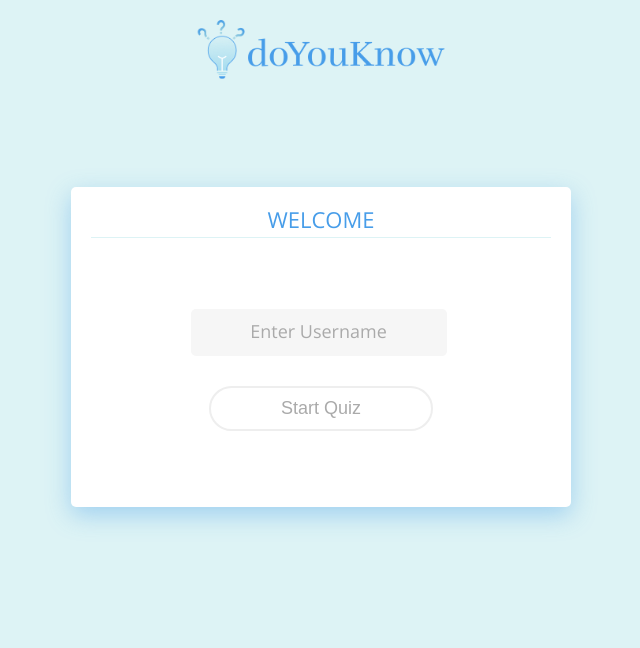
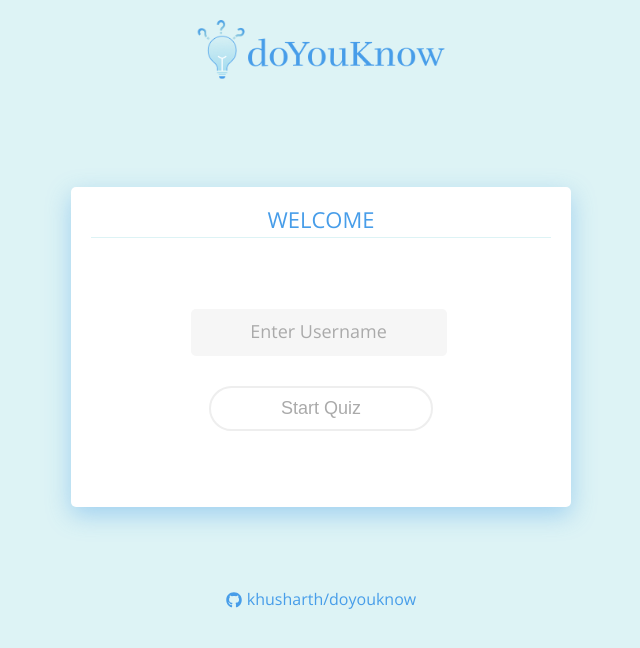
Before and after one commit to khusharth/doyouknow, a React (Create React App) app: page / in a window 1280 px wide. Shown: the top 648 px of the page, without its empty margins (319-959 px from the left). Built offline with nearby package versions, Linux system fonts and the light colour scheme.

Commit message:
Adding Footer component

```diff
--- a/src/components/App.js
+++ b/src/components/App.js
@@ -3,7 +3,7 @@ import { Router, Route, Switch } from "react-router-dom";
 import "../styles/global.scss"
 import history from "../history";
 import { Home, Subjects, Quiz } from "../pages";
-import Header from "./Header/Header";
+import { Header, Footer } from "../components"
 import { UserContext } from "../context/userContext";
 
 const App = () => {
@@ -20,6 +20,7 @@ const App = () => {
                     <Route path="/quiz/:subject" component={Quiz} />
                 </UserContext.Provider>
             </Switch>
+            <Footer />
         </Router>
     );
 };
--- /dev/null
+++ b/src/components/Footer/Footer.js
@@ -0,0 +1,13 @@
+import React from "react";
+import { FaGithub } from "react-icons/fa";
+import "./footer.scss";
+
+const Footer = () => {
+    return (
+        <footer className='footer'>
+            <span className="footer__icon"><FaGithub /></span> <a href="https://github.com/khusharth/doyouknow" target="_blank" rel='noopener noreferrer'>khusharth/doyouknow</a>
+        </footer>
+    );
+};
+
+export default Footer;
--- /dev/null
+++ b/src/components/Footer/footer.scss
@@ -0,0 +1,31 @@
+.footer {
+    width: 100%;
+    margin-top: 4rem;
+    padding: 2rem 0;
+    display: flex;
+    justify-content: center;
+
+    & a {
+        text-decoration: none;
+         outline: none;
+    }
+
+    & a:link,
+    & a:visited {
+        color: #479DE9;
+    }
+
+    & a:hover,
+    & a:active {
+        text-decoration: underline;
+    }
+
+    &__icon {
+        color: #479DE9;
+        padding-right: 0.5rem;
+        & svg {
+            vertical-align: middle;
+            // margin-bottom: 7px;
+        }
+    }
+}
--- a/src/components/index.js
+++ b/src/components/index.js
@@ -2,6 +2,7 @@ import Logo from "./Logo/Logo";
 import Header from "./Header/Header";
 import Modal from "./Modal/Modal";
 import Button from "./Button/Button";
-import Card from "./Card/Card"
+import Card from "./Card/Card";
+import Footer from "./Footer/Footer"
 
-export { Logo, Header, Modal, Button, Card };
+export { Logo, Header, Modal, Button, Card, Footer };
```
